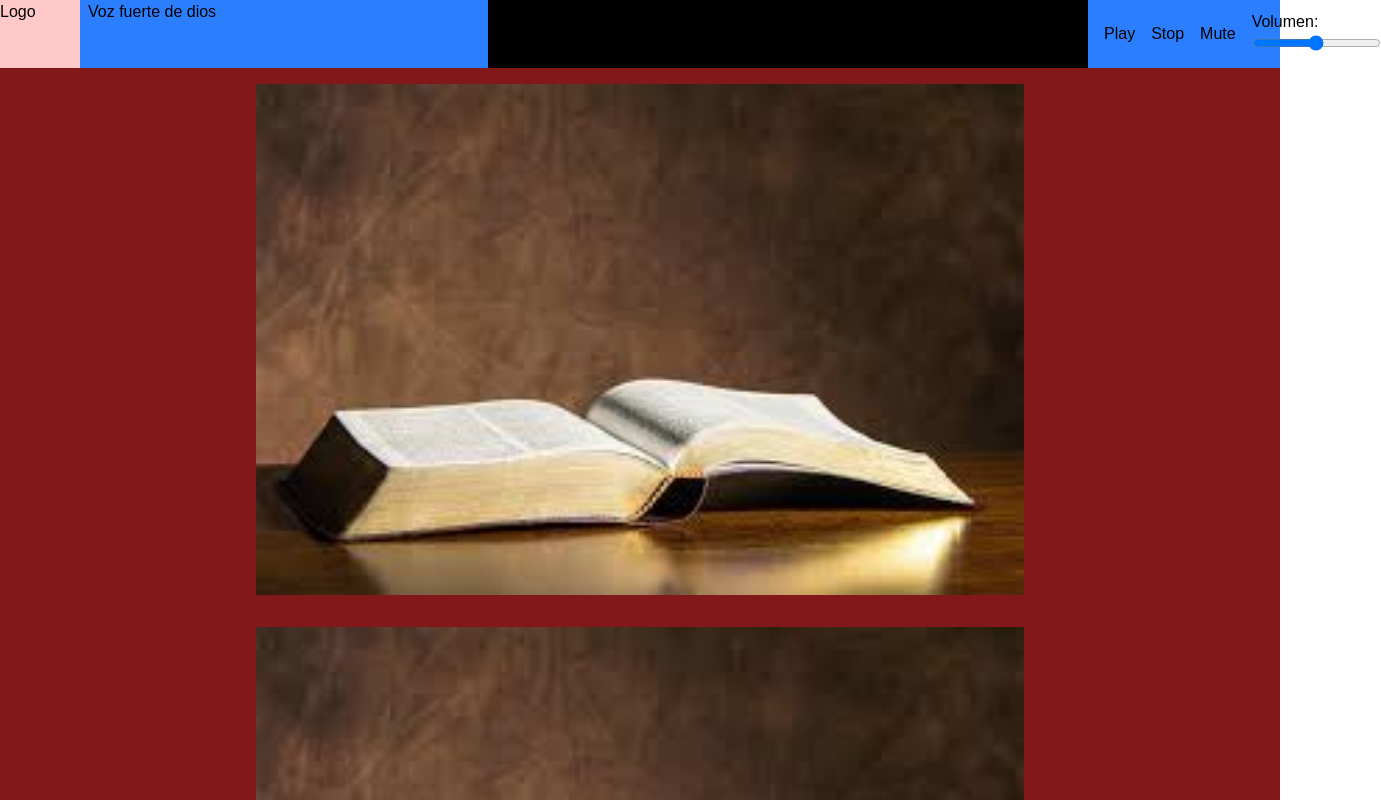
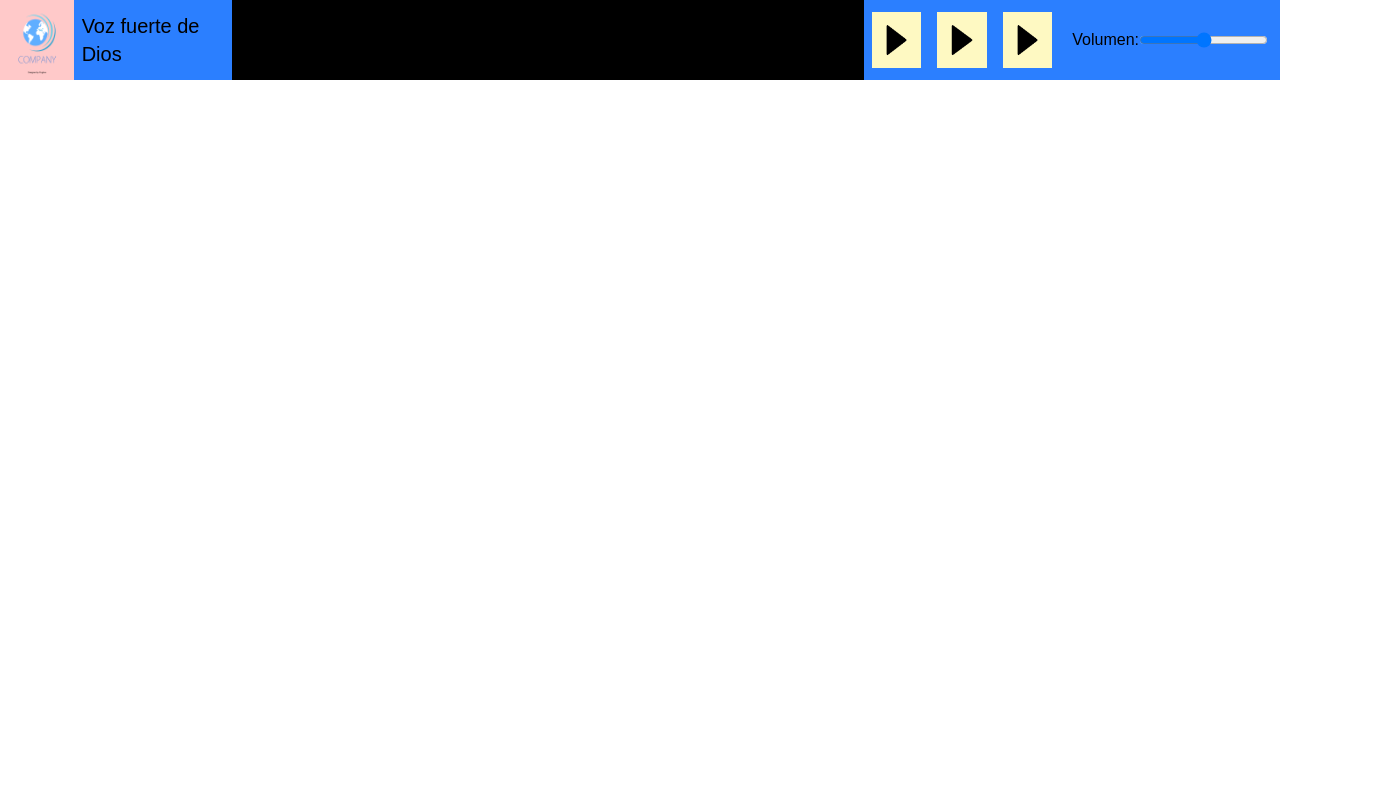
Before and after one commit to Wilfredo1998/Radio, a plain HTML site: page index.html in a window 1280 px wide. Shown: the top 800 px of the page, 1381 px wide, since content can reach past the window. Drawn offline with nearby package versions, Linux system fonts and the light colour scheme.

Commit message:
header ajustado

```diff
--- a/index.html
+++ b/index.html
@@ -10,56 +10,38 @@
 </head>
 <body class="w-full h-full min-h-screen">
     <!--Encabezado[n1]-->
-    <header class="w-[100%] sm:h-17 bg-blue-500 flex flex-col sm:flex-row">
-        <div class="h-13  sm:h-full flex flex-row sm:justify-center gap-2">
-            <p class="bg-red-200 sm:w-20 w-16">Logo</p>
-            <p class="sm:w-100">Voz fuerte de dios</p>
+    <header class="w-full h-60 lg:h-20 bg-blue-500 flex flex-col lg:flex-row  lg:justify-between">
+
+        <div class="h-16 lg:h-full flex flex-row items-center lg:justify-center gap-2">
+            <div class="bg-red-200 w-16 lg:w-20 h-full flex justify-center items-center">
+                <img class="h-full p-1" src="./style/utility/images/Logo_E.png" alt="Imagen Logo">
+            </div>
+            <p class="lg:w-40 lg:w-auto flex items-center text-xl">Voz fuerte de Dios</p>
         </div>
-        <!--Reproductor[n2]-->
-        <div id="reproductor" class="h-full ">
 
-            <audio id="radio" crossorigin="anonymous">
-                <source src="https://cast6.my-control-panel.com/proxy/fuentede/stream" type="audio/mpeg">
-            </audio>
-            <!--Botones[n2]-->
-            <div class="h-full sm:flex sm:items-center">
+        <!-- Reproductor -->
+        <div id="reproductor" class="h-full flex flex-col lg:flex-row lg:items-center w-full lg:w-auto">
+            <canvas id="visualizer" class="bg-black h-20 lg:h-32 sm:h-20 lg:h-full w-full lg:w-[700px]"></canvas>
 
-                <div class="h-full sm:flex sm:items-center">
-                    <!--Visual-->
-                    <canvas id="visualizer" class="bg-black h-20 sm:h-full w-full sm:w-150" ></canvas>
-                    <button class="pl-4" onclick="playRadio()">Play</button>
-                    <button class="pl-4" onclick="pauseRadio()">Stop</button>
-                    <button id="muted_boton" class="pl-4" onclick="muteRadio()">Mute</button>
-                </div>
-                <div class="pl-4">
-                    <label>Volumen:</label>
-                    <input class="" type="range" id="volume" min="0" max="1" step="0.1" onchange="setVolume(this.value)">
-                </div>
+            <!-- Botones -->
+            <div class="flex flex-row items-center justify-center space-x-4 p-2">
+                <button class="h-12 lg:h-full bg-yellow-100 p-2" onclick="PlayAndStop()">
+                    <img class="h-10 lg:h-10" src="./style/utility/images/Play.png" alt="Play">
+                </button>
+                <button class="h-12 lg:h-full bg-yellow-100 p-2" onclick="pauseRadio()">
+                    <img class="h-10 lg:h-10" src="./style/utility/images/Play.png" alt="Pause">
+                </button>
+                <button id="muted_boton" class="h-12 lg:h-full bg-yellow-100 p-2" onclick="muteRadio()">
+                    <img class="h-10 lg:h-10" src="./style/utility/images/Play.png" alt="Mute">
+                </button>
+            </div>
 
+            <div class="flex items-center justify-center px-3">
+                <label for="volume">Volumen:</label>
+                <input type="range" id="volume" min="0" max="1" step="0.1" onchange="setVolume(this.value)">
             </div>
         </div>
-
     </header>
-
-
-
-    <div class="w-full bg-red-900 flex justify-center">
-        <img class="w-200 p-4 object-contain" src="./style/utility/images/biblia.jpeg" alt="Biblia">
-    </div>
-    <div class="w-full bg-red-900 flex justify-center">
-        <img class="w-200 p-4 object-contain" src="./style/utility/images/biblia.jpeg" alt="Biblia">
-    </div>
-
-
-
-
-
-
-
-
-
-
-
 
 
 
--- a/javascript/archivo.js
+++ b/javascript/archivo.js
@@ -4,6 +4,7 @@ const volumeControl = document.getElementById("volume");
 let audioContext, analyser, source, dataArray, bufferLength;
 const audio = document.querySelector("audio");
 let valor = true;
+let pas = true;
 
 function playRadio() {
     if (!audioContext) {
@@ -39,6 +40,16 @@ function setVolume(value) {
     audio.volume = value;
 }
 
+function PlayAndStop(){
+
+    if(pas){
+        playRadio()
+    }else{
+        pauseRadio()
+    }
+    pas = !pas;
+
+}
 
 function initVisualizer() {
     audioContext = new (window.AudioContext || window.webkitAudioContext)();
```
Also changed, not shown: style/utility/images/Logo_E.png (added), style/utility/images/Play.png (added).
